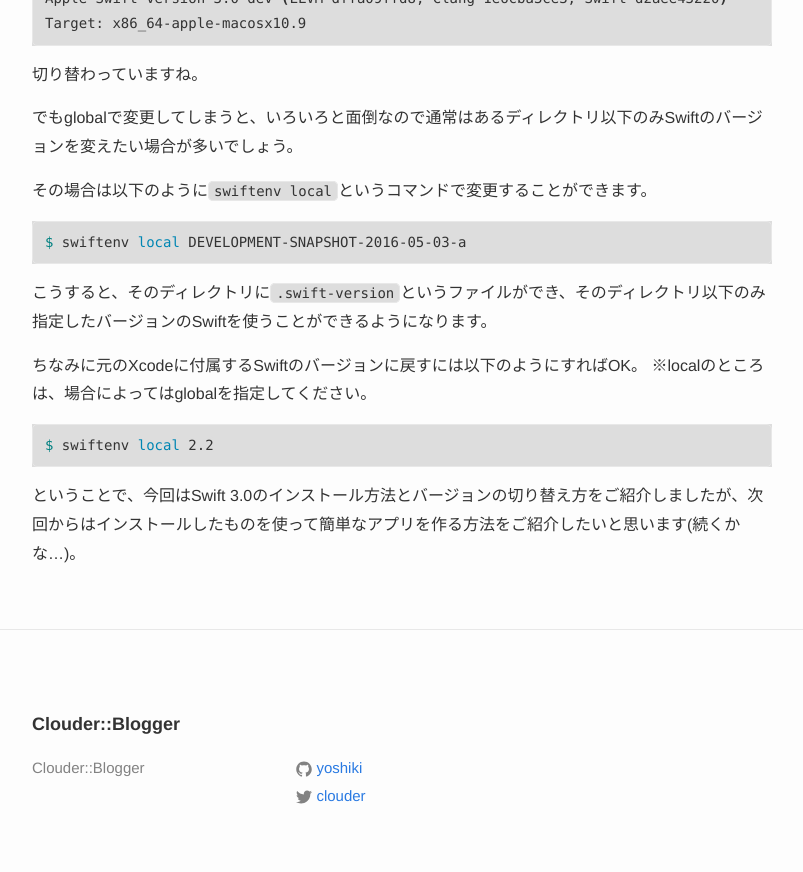
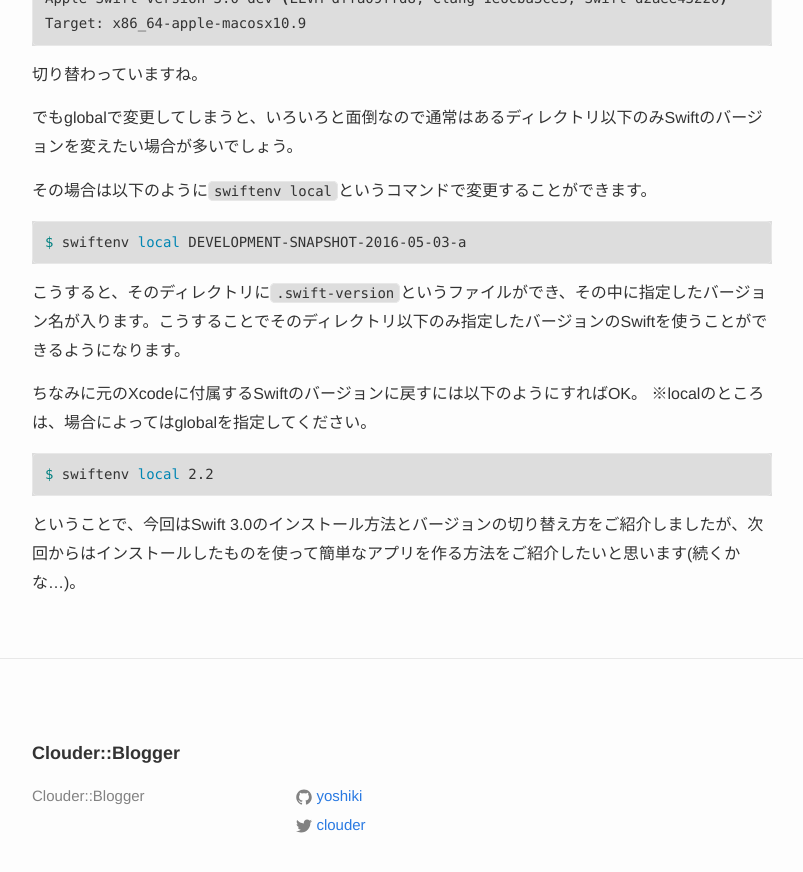
Before and after one commit to yoshiki/yoshiki.github.io, a Jekyll site: the page built from _posts/2016-05-09-installing-swift-3-0.markdown, in a window 1280 px wide and 900 px high, scrolled down 2759 px. Shown: the top 872 px of the window, without its empty margins (238-1041 px from the left). Built offline with Jekyll 4.4.1, drawn with Linux system fonts in a browser that asks for light colours.

Commit message:
Created :_posts/2016-05-09-installing-swift-3-0.markdown

````diff
--- a/_posts/2016-05-09-installing-swift-3-0.markdown
+++ b/_posts/2016-05-09-installing-swift-3-0.markdown
@@ -118,7 +118,7 @@ Target: x86_64-apple-macosx10.9
 $ swiftenv local DEVELOPMENT-SNAPSHOT-2016-05-03-a
 ```
 
-こうすると、そのディレクトリに`.swift-version`というファイルができ、そのディレクトリ以下のみ指定したバージョンのSwiftを使うことができるようになります。
+こうすると、そのディレクトリに`.swift-version`というファイルができ、その中に指定したバージョン名が入ります。こうすることでそのディレクトリ以下のみ指定したバージョンのSwiftを使うことができるようになります。
 
 ちなみに元のXcodeに付属するSwiftのバージョンに戻すには以下のようにすればOK。
 ※localのところは、場合によってはglobalを指定してください。
````
